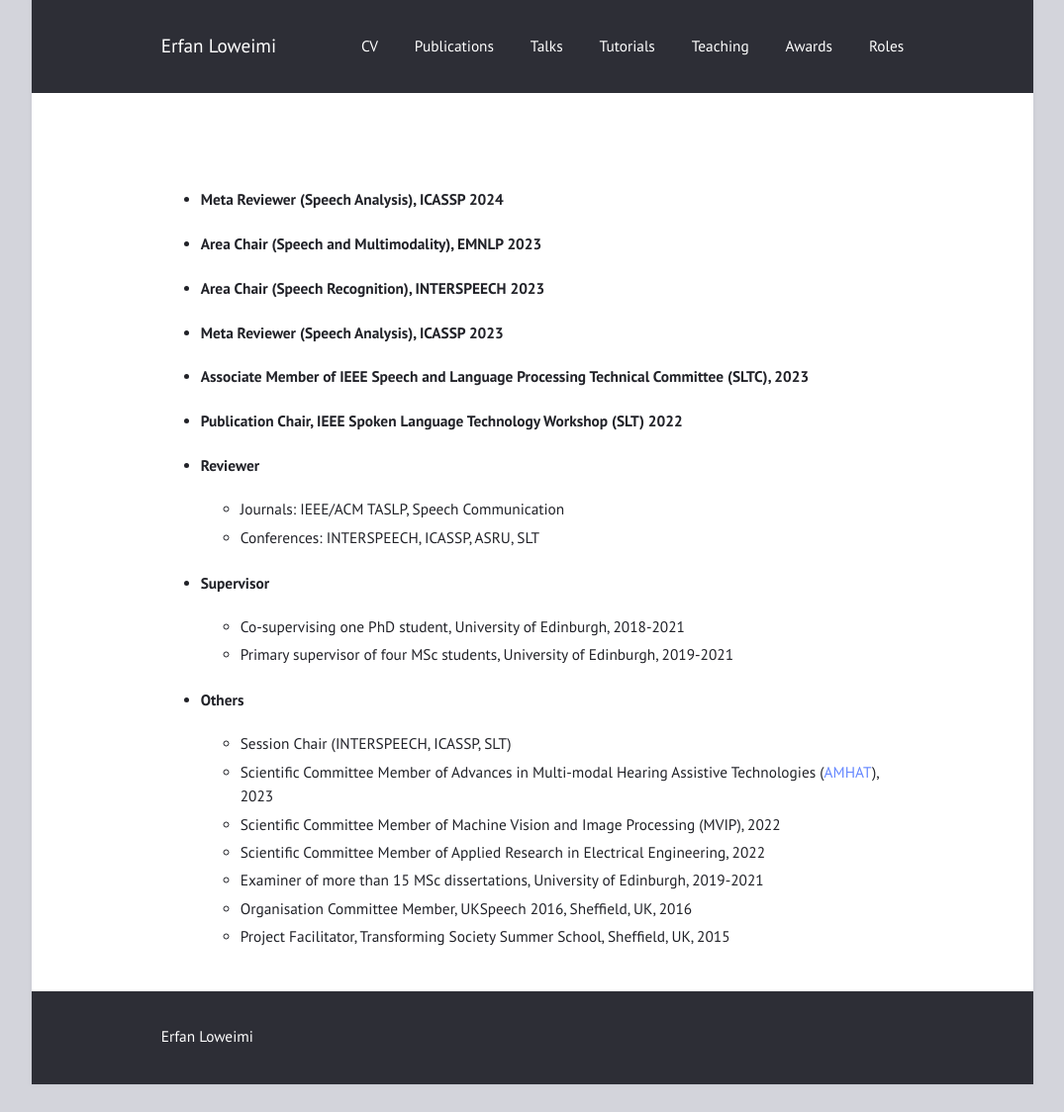
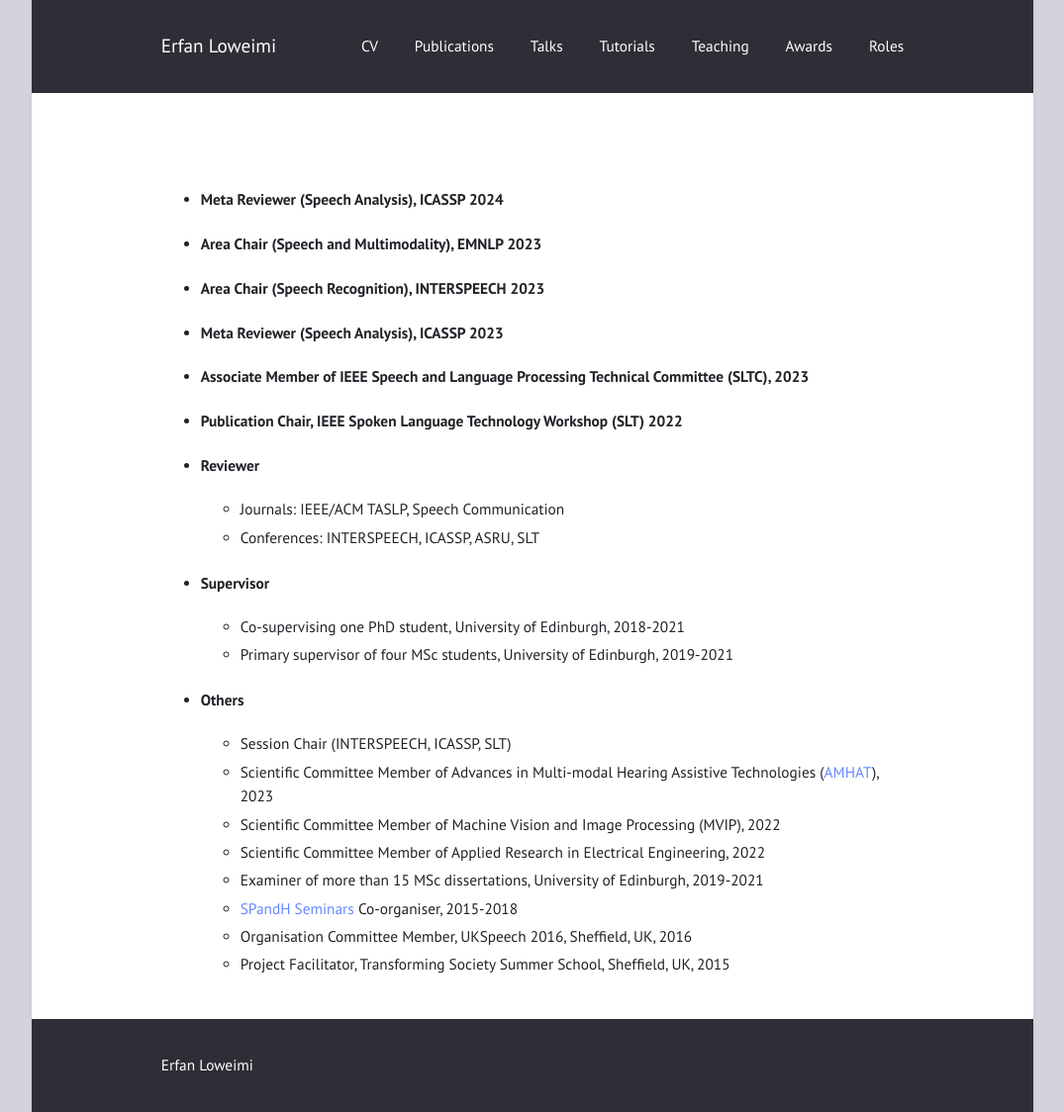
Before and after one commit to eloweimi/eloweimi.github.io, a Jekyll site: the page built from roles.md, in a window 1280 px wide. Shown: the whole page at 99% size, without its empty margins (102-1177 px from the left). Built offline with Jekyll 4.4.1, drawn with Linux system fonts in a browser that asks for light colours; before the commit the page ends 1096 px from its top, so only the background shows below that.

Commit message:
Update roles.md

```diff
--- a/roles.md
+++ b/roles.md
@@ -35,5 +35,6 @@ title: ""
    - Scientific Committee Member of Machine Vision and Image Processing (MVIP), 2022
    - Scientific Committee Member of Applied Research in Electrical Engineering, 2022
    - Examiner of more than 15 MSc dissertations, University of Edinburgh, 2019-2021
+   - [SPandH Seminars](https://spandh.dcs.shef.ac.uk/seminars/) Co-organiser, 2015-2018
    - Organisation Committee Member, UKSpeech 2016, Sheffield, UK, 2016
    - Project Facilitator, Transforming Society Summer School, Sheffield, UK, 2015
```
